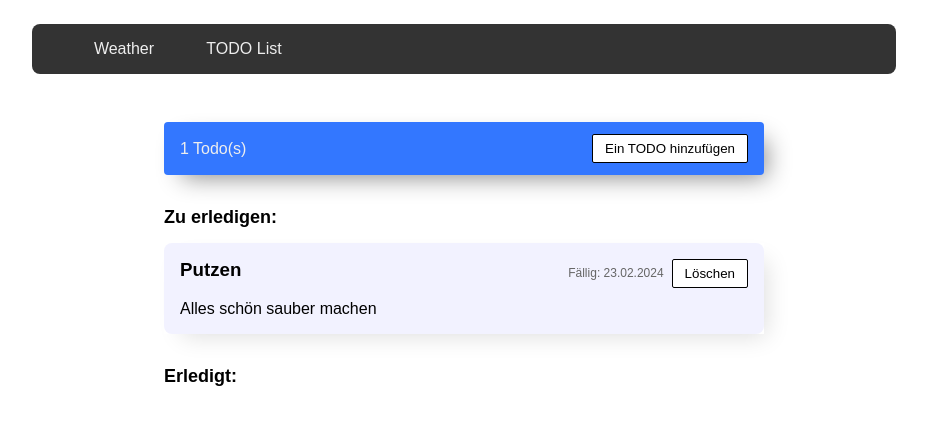
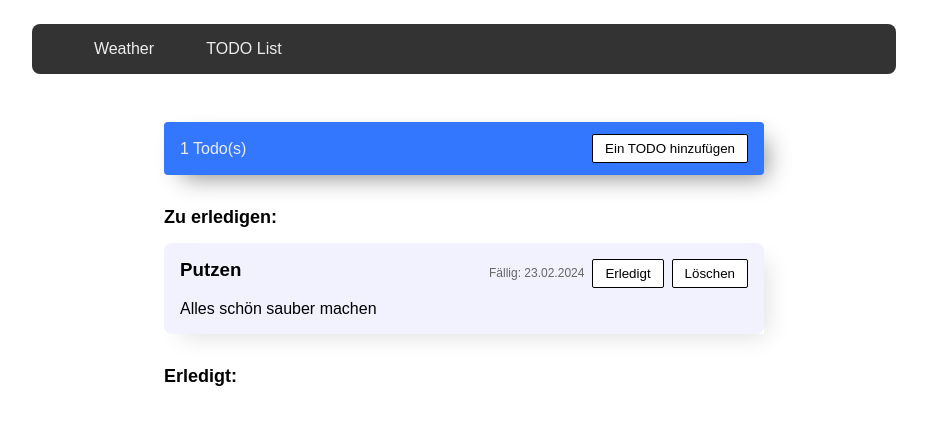
Before and after one commit to gannimet/weather-report-react, a React (Vite) app: page /todo in a window 1280 px wide. Shown: the top 424 px of the page, without its empty margins (176-1103 px from the left). Built offline with nearby package versions, Linux system fonts and the light colour scheme.

Commit message:
mark as done functionality

```diff
--- a/src/todos/TodosPage.tsx
+++ b/src/todos/TodosPage.tsx
@@ -33,6 +33,11 @@ function TodosPage() {
     setTodos(todosWithoutRemoved);
   };
 
+  const onDone = (todo: Todo) => {
+    todo.isDone = true;
+    setTodos([...todos]);
+  };
+
   return (
     <>
       <TodoDialog isOpen={isDialogOpen} onCancel={onCancel} onSave={onSave} />
@@ -46,7 +51,11 @@ function TodosPage() {
         </div>
 
         <div className="todo-list-wrapper">
-          <TodoList todos={todos} onDelete={onDelete} />
+          <TodoList
+            todos={todos}
+            onDeleteClicked={onDelete}
+            onDoneClicked={onDone}
+          />
         </div>
       </div>
     </>
--- a/src/todos/todo-list/TodoList.tsx
+++ b/src/todos/todo-list/TodoList.tsx
@@ -5,10 +5,16 @@ import "./TodoList.scss";
 
 type TodoListProps = {
   todos: Todo[];
-  onDelete(todo: Todo): void;
+  onDeleteClicked(todo: Todo): void;
+  onDoneClicked(todo: Todo): void;
 };
 
-function renderTodoList(todos: Todo[], onDelete: (todo: Todo) => void) {
+function renderTodoList(
+  todos: Todo[],
+  onDeleteClicked: (todo: Todo) => void,
+  onDoneClicked: (todo: Todo) => void,
+  isDoneList = false
+) {
   return (
     <ul className="todo-list">
       {todos.map((todo) => (
@@ -21,7 +27,10 @@ function renderTodoList(todos: Todo[], onDelete: (todo: Todo) => void) {
                 Fällig: {format(todo.dueDate, "dd.MM.yyyy")}
               </span>
 
-              <button onClick={() => onDelete(todo)}>Löschen</button>
+              {!isDoneList && (
+                <button onClick={() => onDoneClicked(todo)}>Erledigt</button>
+              )}
+              <button onClick={() => onDeleteClicked(todo)}>Löschen</button>
             </div>
           </div>
 
@@ -32,7 +41,8 @@ function renderTodoList(todos: Todo[], onDelete: (todo: Todo) => void) {
   );
 }
 
-export default memo<TodoListProps>(({ todos, onDelete }) => {
+export default memo<TodoListProps>(
+  ({ todos, onDeleteClicked, onDoneClicked }) => {
     const notDoneTodos = useMemo(() => {
       return todos
         .filter((todo) => !todo.isDone)
@@ -52,10 +62,11 @@ export default memo<TodoListProps>(({ todos, onDelete }) => {
     return (
       <>
         <h2>Zu erledigen:</h2>
-      {renderTodoList(notDoneTodos, onDelete)}
+        {renderTodoList(notDoneTodos, onDeleteClicked, onDoneClicked)}
 
         <h2>Erledigt:</h2>
-      {renderTodoList(doneTodos, onDelete)}
+        {renderTodoList(doneTodos, onDeleteClicked, onDoneClicked, true)}
       </>
     );
-});
+  }
+);
```
Lines whose indentation alone changed are shown as unchanged.
